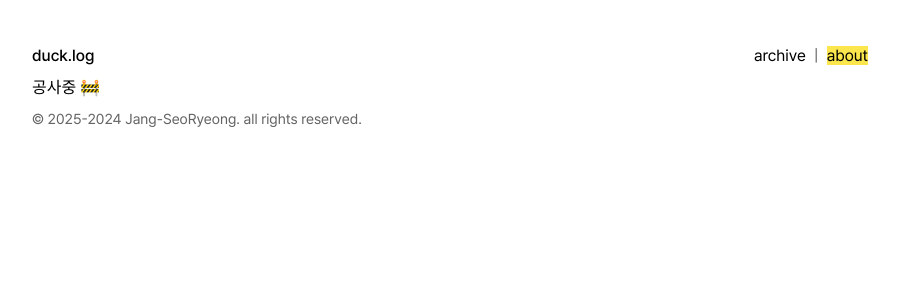
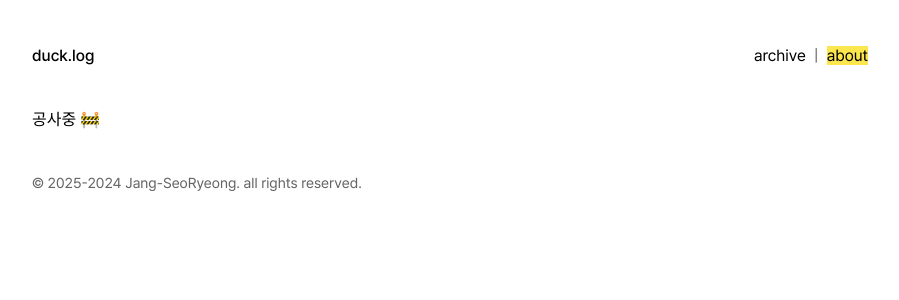
Before and after one commit to beurmuz/duck.log, a Next.js app: page /about in a window 1280 px wide. Shown: the top 300 px of the page, without its empty margins (190-1089 px from the left). Built offline with nearby package versions, Linux system fonts and the light colour scheme; no server answers.

Commit message:
#10 [dev] about page 수정

```diff
--- /dev/null
+++ b/src/app/about/AboutPage.module.css
@@ -0,0 +1,3 @@
+.wrap-page {
+  padding: 2rem 0;
+}
--- a/src/app/about/page.tsx
+++ b/src/app/about/page.tsx
@@ -1,21 +1,10 @@
-// import Link from "next/link";
+import classNames from "classnames/bind";
+import styles from "./AboutPage.module.css";
 
-export default function AboutPage() {
-  return (
-    <div>
-      공사중 🚧
-      {/*
-      <ol>
-        <li>
-          <Link href="/portfolio/blog">Blog</Link>
-        </li>
-        <li>
-          <Link href="/portfolio/sikk">SIK-K</Link>
-        </li>
-        <li>
-          <Link href="/portfolio/colrapy">Colrapy</Link>
-        </li>
-      </ol> */}
-    </div>
-  );
-}
+const cx = classNames.bind(styles);
+
+const AboutPage = () => {
+  return <section className={cx("wrap-page")}>공사중 🚧</section>;
+};
+
+export default AboutPage;
```
